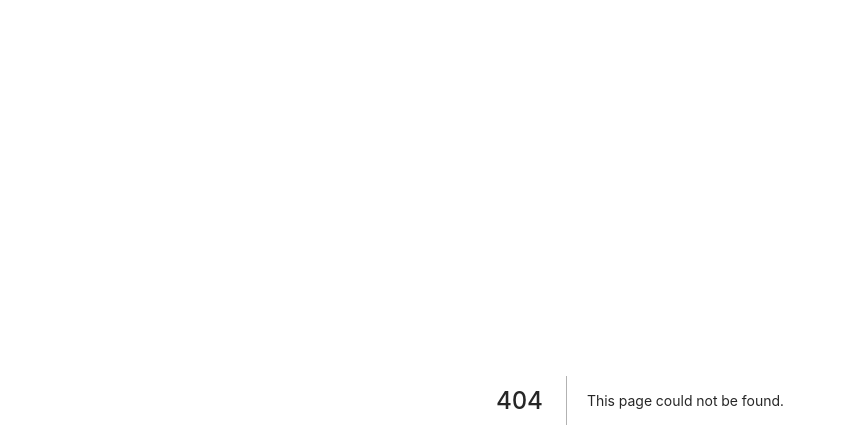
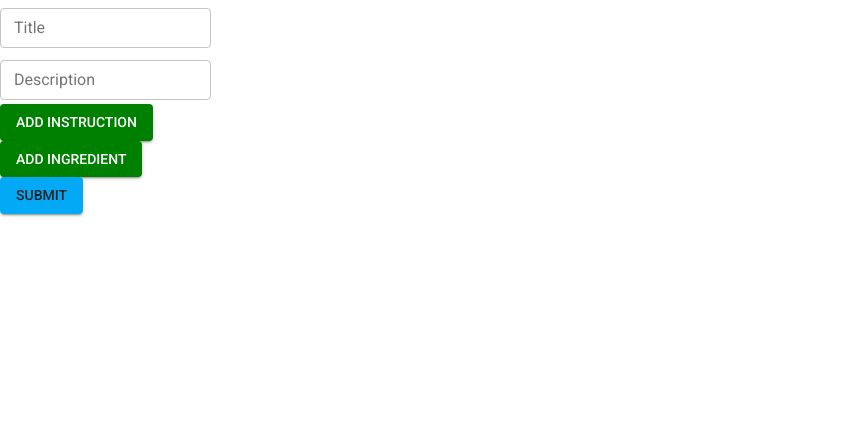
Before and after one commit to leoroese/reacthookform-v7-ts-materialui-tutorial, a Next.js app: page /usefieldarray in a window 1280 px wide. Before the commit this address had no page. Shown: the top 448 px of the page, without its empty margins (0-846 px from the left). Built offline with nearby package versions, Linux system fonts and the light colour scheme.

Commit message:
part3 commit

```diff
--- /dev/null
+++ b/pages/usefieldarray.tsx
@@ -0,0 +1,84 @@
+import React, { FC } from 'react';
+import { yupResolver } from '@hookform/resolvers/yup';
+import { Button, Grid } from '@material-ui/core';
+import { createStyles, makeStyles, Theme } from '@material-ui/core/styles';
+import { SubmitHandler, FormProvider, useForm } from 'react-hook-form';
+import { SchemaOf, string, object, array } from 'yup';
+import IngredientsForm from '@src/components/IngredientsForm';
+import InstructionsForm from '@src/components/InstructionsForm';
+import ReactHookFormTextField from '@src/components/RHookFormTextField';
+import { IIngredient } from '@src/lib/interfaces/IIngredient';
+import { IInstruction } from '@src/lib/interfaces/IInstruction';
+import { IRecipe } from '@src/lib/interfaces/IRecipe';
+
+const useStyles = makeStyles((theme: Theme) =>
+  createStyles({
+    root: {
+      flexGrow: 1,
+      minHeight: '100vh',
+    },
+  })
+);
+
+const ingredientsSchema: SchemaOf<IIngredient> = object({
+  ingredientId: string().optional(),
+  name: string().optional(),
+});
+
+const instructionsSchema: SchemaOf<IInstruction> = object({
+  instructionId: string().optional(),
+  message: string().optional(),
+});
+
+const recipeSchema: SchemaOf<IRecipe> = object({
+  recipeId: string().optional(),
+  title: string().required('Title is required'),
+  description: string().required('Description is required'),
+  instructions: array().of(instructionsSchema).optional(),
+  ingredients: array().of(ingredientsSchema).optional(),
+});
+
+const FieldArrayForm: FC = () => {
+  const classes = useStyles();
+
+  const methods = useForm<IRecipe>({
+    resolver: yupResolver(recipeSchema),
+  });
+
+  const submitRecipe: SubmitHandler<IRecipe> = async (data: IRecipe) => {
+    console.log('data submitted', data);
+  };
+
+  console.log('title: ', methods.watch('title'));
+  console.log('description: ', methods.watch('description'));
+
+  return (
+    <div className={classes.root}>
+      <Grid container>
+        <FormProvider {...methods}>
+          <form onSubmit={methods.handleSubmit(submitRecipe)}>
+            <Grid item>
+              <ReactHookFormTextField label="Title" name="title" />
+            </Grid>
+            <Grid item>
+              <ReactHookFormTextField label="Description" name="description" />
+            </Grid>
+            <Grid item xs={12}>
+              <InstructionsForm />
+            </Grid>
+            <Grid item xs={12}>
+              <IngredientsForm />
+            </Grid>
+            <Grid item>
+              <Button type="submit" variant="contained" color="primary">
+                Submit
+              </Button>
+            </Grid>
+          </form>
+        </FormProvider>
+      </Grid>
+    </div>
+  );
+};
+
+export default FieldArrayForm;
--- /dev/null
+++ b/src/components/IngredientsForm.tsx
@@ -0,0 +1,65 @@
+import React, { FC } from 'react';
+import { Button, Grid, IconButton, TextField } from '@material-ui/core';
+import { createStyles, makeStyles, Theme } from '@material-ui/core/styles';
+import RemoveIcon from '@material-ui/icons/Remove';
+import { Controller, useFieldArray, useFormContext } from 'react-hook-form';
+import { IRecipe } from '@src/lib/interfaces/IRecipe';
+
+const useStyles = makeStyles((theme: Theme) => createStyles({}));
+
+const IngredientsForm: FC = () => {
+  const classes = useStyles();
+
+  const { control, register, watch } = useFormContext<IRecipe>();
+  const { fields, append, prepend, remove, swap, move, insert } = useFieldArray<IRecipe, 'ingredients', 'ingredientId'>(
+    {
+      control,
+      name: 'ingredients',
+      keyName: 'ingredientId',
+    }
+  );
+
+  console.log('ingredients are', watch('ingredients'));
+
+  return (
+    <>
+      <Grid container direction="row">
+        {fields.map((item, index) => (
+          <Grid container item xs={12} key={item.ingredientId}>
+            <Grid item>
+              <Controller
+                name={`ingredients.${index}.name`}
+                control={control}
+                defaultValue={item.name}
+                render={({ field }) => <TextField {...field} />}
+              />
+            </Grid>
+            <Grid item>
+              <IconButton
+                onClick={() => {
+                  remove(index);
+                }}
+              >
+                <RemoveIcon />
+              </IconButton>
+            </Grid>
+          </Grid>
+        ))}
+        <Grid item xs={12}>
+          <Button
+            type="button"
+            variant="contained"
+            color="secondary"
+            onClick={() => {
+              append({ ingredientId: fields.length.toString(), name: '' });
+            }}
+          >
+            Add Ingredient
+          </Button>
+        </Grid>
+      </Grid>
+    </>
+  );
+};
+
+export default IngredientsForm;
--- /dev/null
+++ b/src/components/InstructionsForm.tsx
@@ -0,0 +1,68 @@
+import React, { FC } from 'react';
+import { Button, Grid, IconButton, TextField } from '@material-ui/core';
+import { createStyles, makeStyles, Theme } from '@material-ui/core/styles';
+import RemoveIcon from '@material-ui/icons/Remove';
+import { Controller, useFieldArray, useFormContext } from 'react-hook-form';
+import { IRecipe } from '@src/lib/interfaces/IRecipe';
+
+const useStyles = makeStyles((theme: Theme) => createStyles({}));
+
+const InstructionsForm: FC = () => {
+  const classes = useStyles();
+
+  const { control, register, watch, getValues } = useFormContext<IRecipe>();
+  const { fields, append, prepend, remove, swap, move, insert } = useFieldArray<
+    IRecipe,
+    'instructions',
+    'instructionId'
+  >({
+    control,
+    name: 'instructions',
+    keyName: 'instructionId',
+  });
+
+  console.log('instructions are', watch('instructions'));
+  console.log(getValues(`instructions.${0}.message`));
+
+  return (
+    <>
+      <Grid container direction="row">
+        {fields.map((item, index) => (
+          <Grid container item xs={12} key={item.instructionId}>
+            <Grid item>
+              <Controller
+                name={`instructions.${index}.message`}
+                control={control}
+                defaultValue={item.message}
+                render={({ field }) => <TextField {...field} />}
+              />
+            </Grid>
+            <Grid item>
+              <IconButton
+                onClick={() => {
+                  remove(index);
+                }}
+              >
+                <RemoveIcon />
+              </IconButton>
+            </Grid>
+          </Grid>
+        ))}
+        <Grid item xs={12}>
+          <Button
+            type="button"
+            variant="contained"
+            color="secondary"
+            onClick={() => {
+              append({ instructionId: fields.length.toString(), message: '' });
+            }}
+          >
+            Add Instruction
+          </Button>
+        </Grid>
+      </Grid>
+    </>
+  );
+};
+
+export default InstructionsForm;
```
